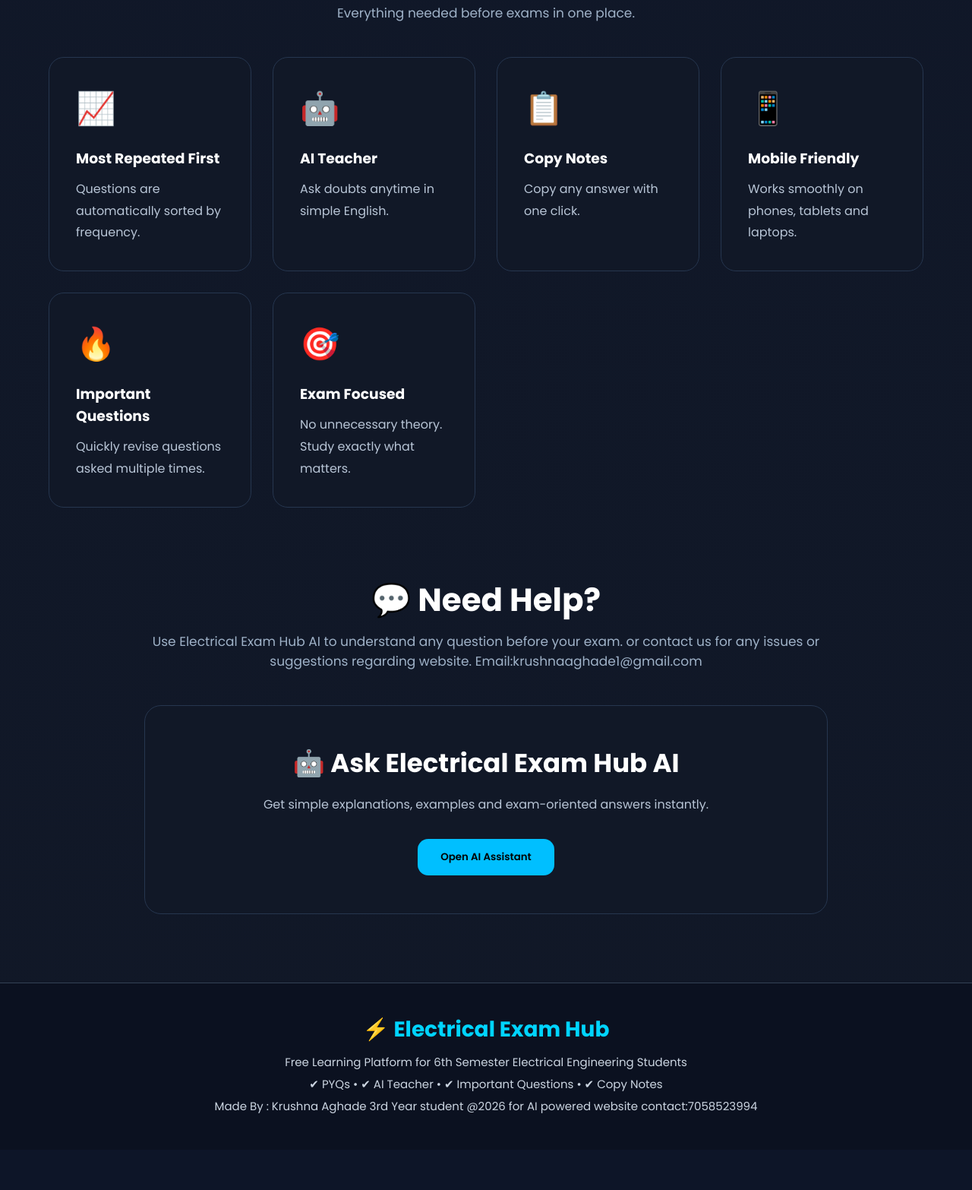
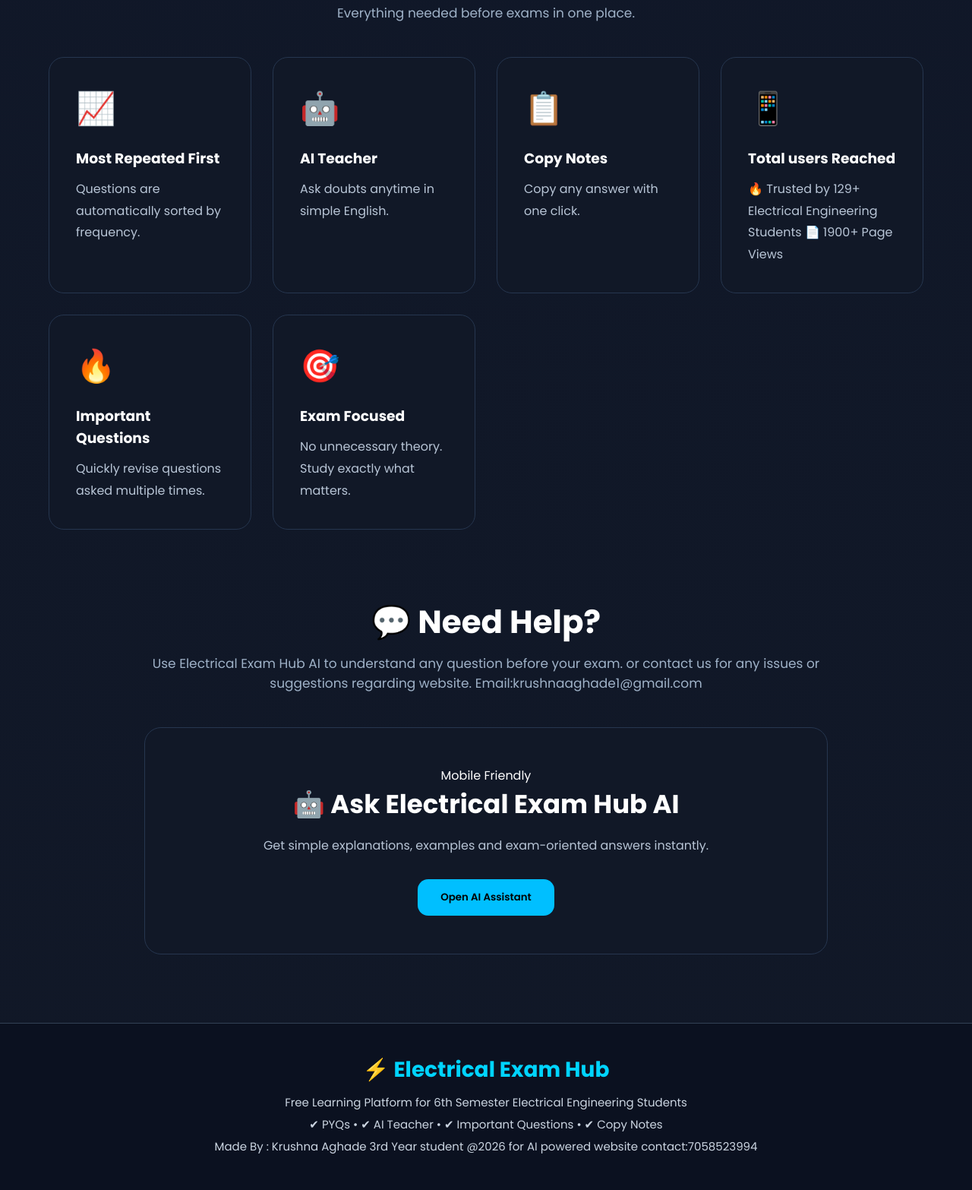
Before and after one commit to krishoo2005/electrical-exam-prep, a Flask app: page / in a window 1280 px wide. Shown: the part 2585-4151 px from the top of the page at 76% size. Before the commit the page ends 4050 px from the top, so only its background shows below. Run offline with Flask 3, Linux system fonts and the light colour scheme.

Commit message:
features updated

```diff
--- a/templates/index.html
+++ b/templates/index.html
@@ -391,11 +391,14 @@
             </div>
 
             <h3>
-                Mobile Friendly
+                Total users Reached
+
             </h3>
 
             <p>
-                Works smoothly on phones, tablets and laptops.
+                🔥 Trusted by 129+ Electrical Engineering Students
+                📄 1900+ Page Views
+
             </p>
 
         </div>
@@ -455,7 +458,7 @@
     </div>
 
     <div class="contact-card">
-
+ Mobile Friendly
         <h3>
 
             🤖 Ask Electrical Exam Hub AI
```
